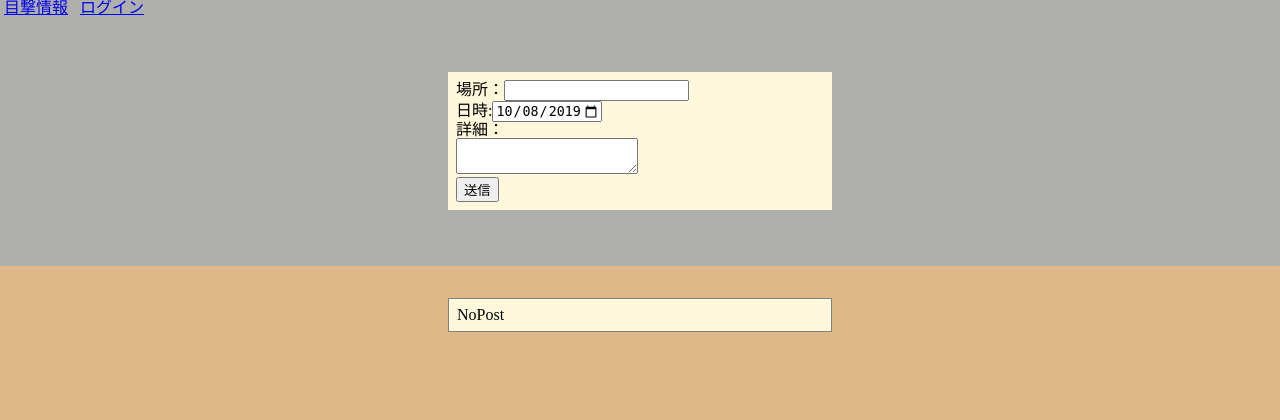
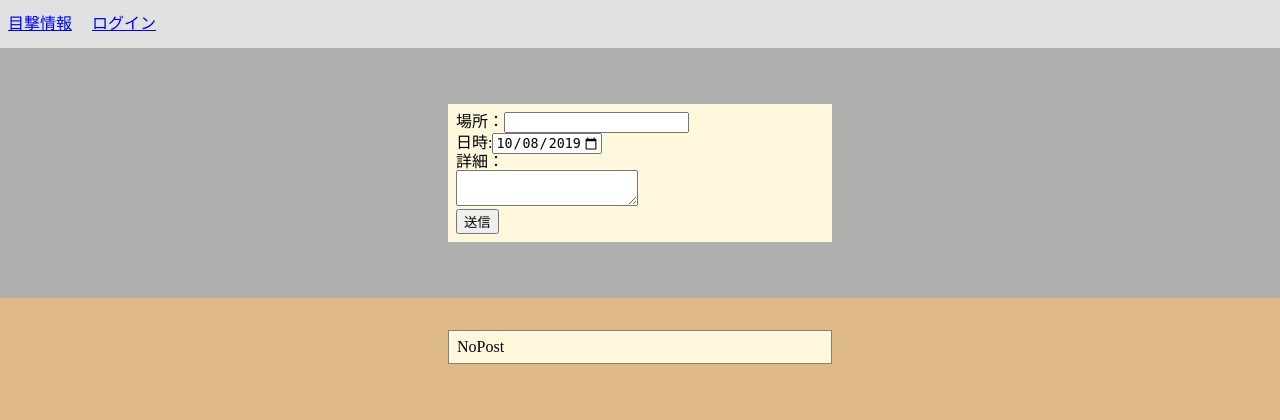
Before and after one commit to WaiEnu/Gs_kadai, a PHP site: page / in a window 1280 px wide. Shown: the top 420 px of the page. Before the commit the page ends 332 px from the top, so only its background shows below. Run offline with PHP 8.4, Linux system fonts and the light colour scheme; data that the repository does not hold is empty.

Commit message:
19.11.22

```diff
--- a/008/css/style.css
+++ b/008/css/style.css
@@ -5,10 +5,14 @@ body{
   background: rgb(175, 175, 174);
   height: 100%;
 }
+header {
+  background: #e0e2e2;
+  padding: 16px 0;
+}
 header ul li {
   list-style: none;
   display: inline-block;
-  padding: 0 4px;
+  padding: 0 8px;
 }
 main{
   width: 100%;
```
